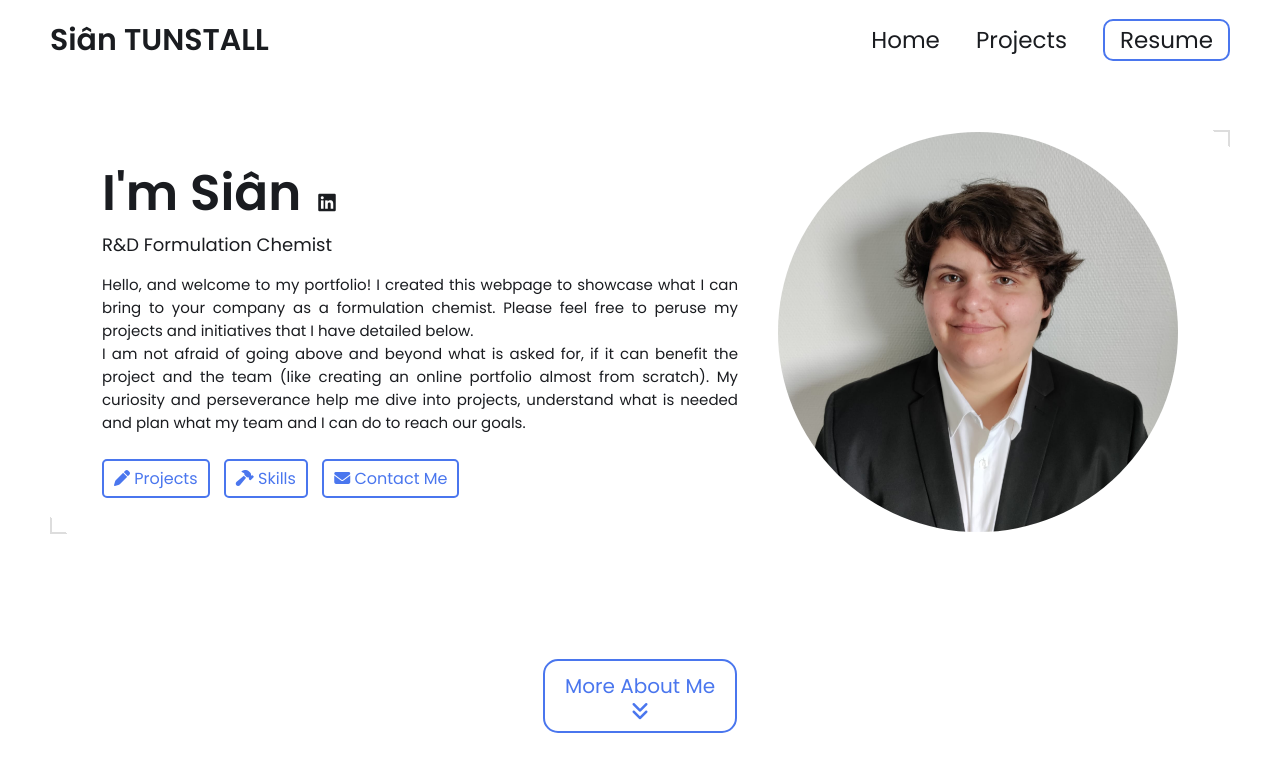
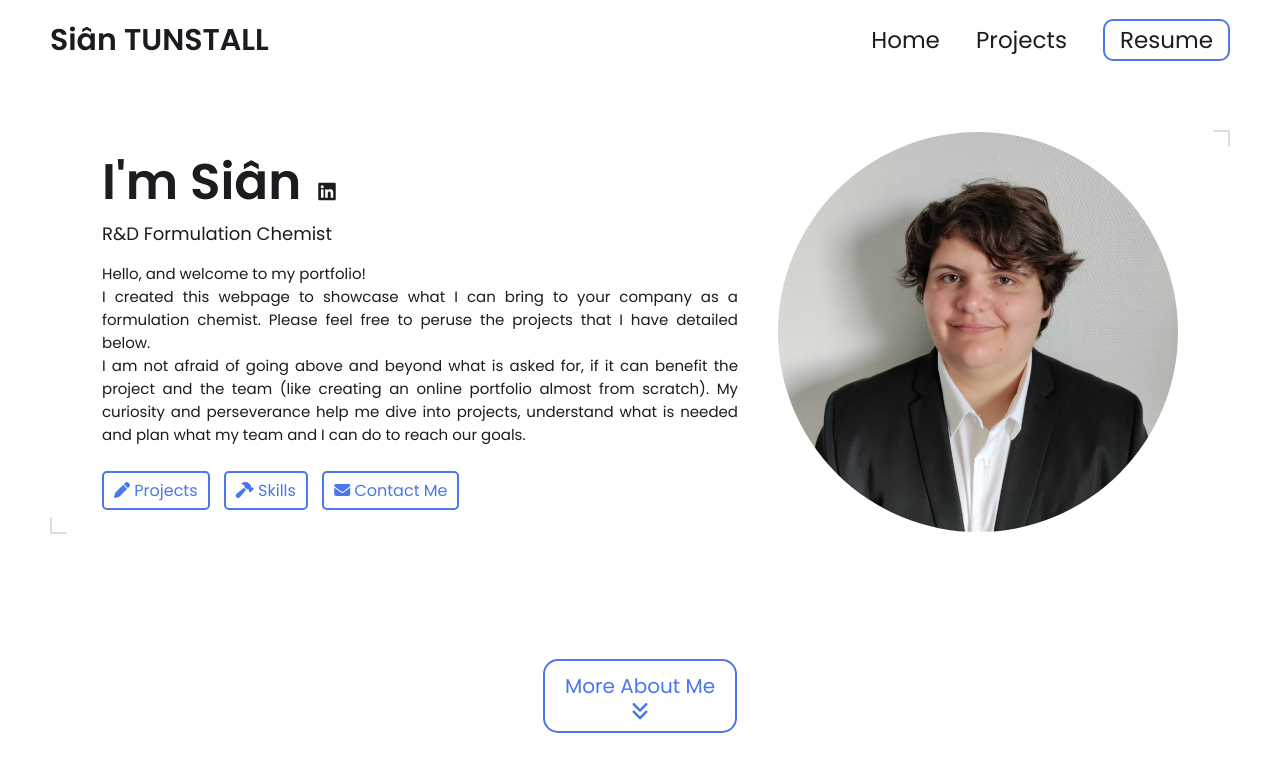
Before and after one commit to SmokyTrombone/smokytrombone.github.io, a Jekyll site: the page built from index.html, in a window 1280 px wide and 900 px high. Shown: the top 772 px of the window. Built offline with Jekyll 4.4.1, drawn with Linux system fonts in a browser that asks for light colours.

Commit message:
Update _config.yml

```diff
--- a/_config.yml
+++ b/_config.yml
@@ -15,10 +15,10 @@ title: Siân Tunstall's Portfolio # This is what shows up in the tab of the brow
 name: Siân TUNSTALL
 headline: R&D Formulation Chemist
 description: >- # dont remove this line. this will ignore all new lines until the next section
- <p align="justify"> Hello, and welcome to my portfolio!
+ <p align="justify"> Hello, and welcome to my portfolio!<br/>
 
-  I created this webpage to showcase what I can bring to your company as a formulation chemist. Please feel free to peruse my projects and initiatives that I have detailed below.<br/>
-  I am not afraid of going above and beyond what is asked for, if it can benefit the project and the team (like creating an online portfolio almost from scratch). My curiosity and perseverance help me dive into projects, understand what is needed and plan what my team and I can do to reach our goals.</p>
+  I created this webpage to showcase what I can bring to your company as a formulation chemist. Please feel free to peruse the projects that I have detailed below.<br/>
+  I am not afraid of going above and beyond what is asked for, if it can benefit the project and the team (like creating an online portfolio almost from scratch). My curiosity and perseverance help me dive into projects, understand what is needed and plan what my team and I can do to reach our goals.<br/></p>
 
 
 
```
